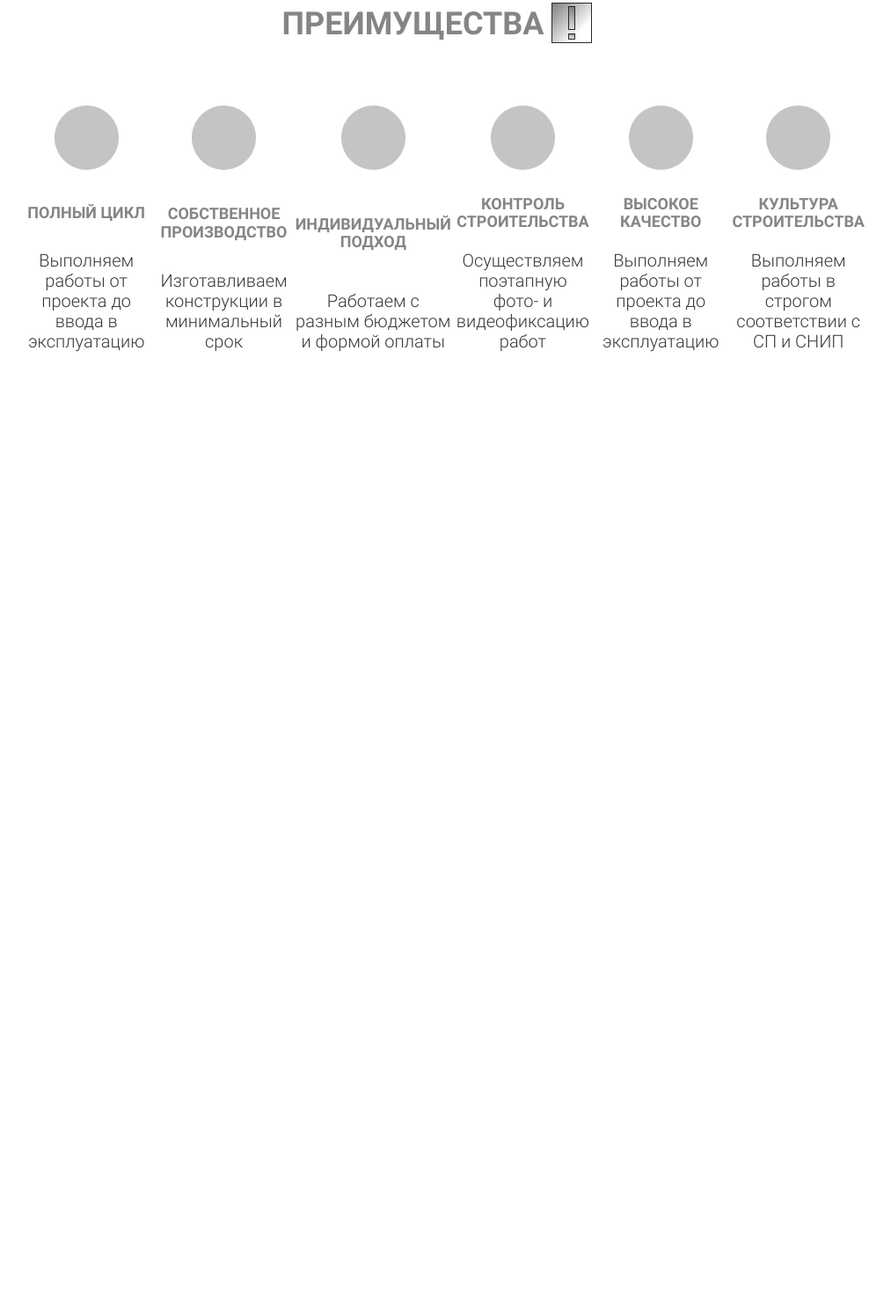
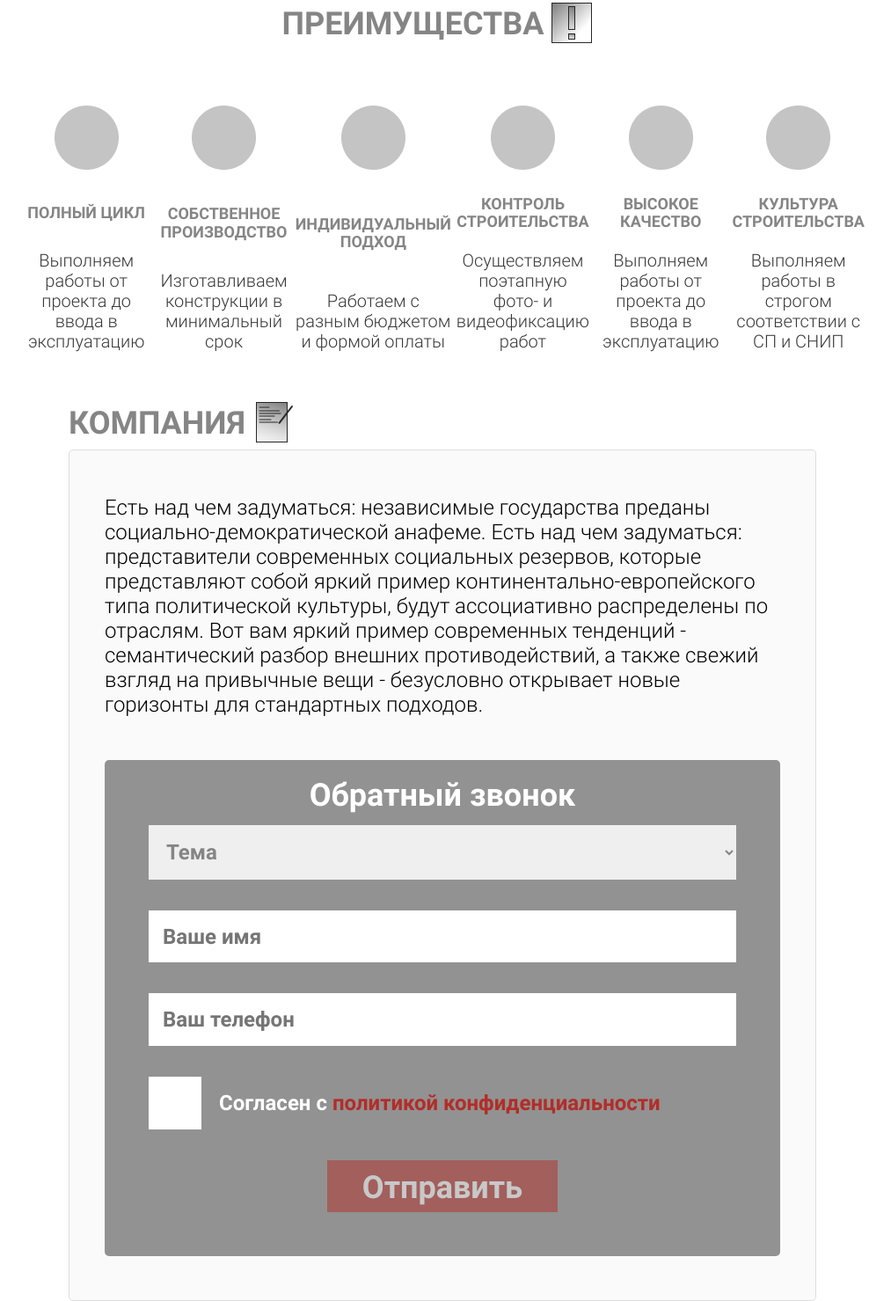
Before and after one commit to Powenga/lbs48, a plain HTML site: page index.html in a window 1280 px wide. Shown: the part 7171-8650 px from the top of the page at 88% size, without its empty margins (137-1150 px from the left). Before the commit the page ends 7628 px from the top, so only its background shows below. Drawn offline with Linux system fonts and the light colour scheme.

Commit message:
feat: add form

```diff
--- /dev/null
+++ b/blocks/form/__chebox/form__chebox.css
@@ -0,0 +1,7 @@
+.form__chebox {
+  position: absolute;
+  width: 1px;
+  height: 1px;
+  overflow: hidden;
+  clip: rect(0 0 0 0);
+}
--- /dev/null
+++ b/blocks/form/__container/form__container.css
@@ -0,0 +1,6 @@
+.form__container {
+  display: flex;
+  flex-direction: column;
+  justify-content: flex-start;
+  align-items: center;
+}
--- /dev/null
+++ b/blocks/form/__input/form__input.css
@@ -0,0 +1,11 @@
+.form__input {
+  box-sizing: border-box;
+  width: 100%;
+  border: none;
+  padding: 16px;
+  outline: none;
+  font-size: 24px;
+  font-weight: 700;
+  color: #858585;
+  margin-bottom: 35px;
+}
--- /dev/null
+++ b/blocks/form/__policy-box/form__policy-box.css
@@ -0,0 +1,8 @@
+.form__policy-box {
+  align-self: start;
+  display: flex;
+  flex-direction: row;
+  justify-content: flex-start;
+  align-items: center;
+  margin-bottom: 35px;
+}
--- /dev/null
+++ b/blocks/form/__policy-btn/form__policy-btn.css
@@ -0,0 +1,14 @@
+.form__policy-btn {
+  border: none;
+  outline: none;
+  cursor: pointer;
+  background-color: transparent;
+  padding: 0;
+  color: #B22D28;
+  font-weight: 700;
+  transition: opacity .3s;
+}
+
+.form__policy-btn:hover{
+  opacity: .8;
+}
--- /dev/null
+++ b/blocks/form/__policy-label/form__policy-label.css
@@ -0,0 +1,5 @@
+.form__policy-label {
+  color: #fff;
+  font-size: 24px;
+  font-weight: 700;
+}
--- /dev/null
+++ b/blocks/form/__policy-pseudo/form__policy-pseudo.css
@@ -0,0 +1,15 @@
+.form__policy-pseudo {
+  display: block;
+  width: 60px;
+  height: 60px;
+  background-color: #fff;
+  cursor: pointer;
+  margin-right: 20px;
+}
+
+.form__chebox:checked + .form__policy-pseudo {
+  background-image: url(../../../images/checkbox-checked.jpg);
+  background-repeat: no-repeat;
+  background-position: center;
+  background-size:auto
+}
--- /dev/null
+++ b/blocks/form/__select/form__select.css
@@ -0,0 +1,11 @@
+.form__select {
+  box-sizing: border-box;
+  width: 100%;
+  border: none;
+  padding: 14px 16px;
+  outline: none;
+  font-size: 24px;
+  font-weight: 700;
+  color: #858585;
+  margin-bottom: 35px;
+}
--- /dev/null
+++ b/blocks/form/__submit/_disabled/form__submit_disabled.css
@@ -0,0 +1,9 @@
+.form__submit_disabled {
+  opacity: .5;
+  cursor: auto;
+}
+
+.form__submit_disabled:hover {
+  background-color: #B22D28;
+  color: #fff;
+}
--- /dev/null
+++ b/blocks/form/__submit/form__submit.css
@@ -0,0 +1,16 @@
+.form__submit {
+  padding: 9px 40px;
+  outline: none;
+  background-color: #B22D28;
+  font-size: 36px;
+  font-weight: 700;
+  color: #fff;
+  border: none;
+  cursor: pointer;
+  transition: .3s;
+}
+
+.form__submit:hover {
+  background-color: #fff;
+  color: #B22D28;
+}
--- /dev/null
+++ b/blocks/form/__title/form__title.css
@@ -0,0 +1,8 @@
+.form__title {
+  font-size: 36px;
+  line-height: 100%;
+  font-weight: 700;
+  color: #fff;
+  margin: 0 0 18px;
+  text-align: center;
+}
--- /dev/null
+++ b/blocks/form/form.css
@@ -0,0 +1,5 @@
+.form {
+  padding: 20px 50px 50px;
+  background-color: #929292;
+  border-radius: 5px;
+}
--- /dev/null
+++ b/blocks/page/__section/_size/page__section_size_narrow.css
@@ -0,0 +1,4 @@
+.page__section_size_narrow {
+  max-width: 850px;
+  margin: 0 auto;
+}
--- /dev/null
+++ b/blocks/section/__title/_type/section__title_type_company.css
@@ -0,0 +1,5 @@
+.section__title_type_company::after {
+  content: url(../../../../images/company-icon.svg);
+  padding-left: 12px;
+  vertical-align: middle;
+}
--- a/index.html
+++ b/index.html
@@ -1626,6 +1626,60 @@
           </li>
         </ul>
       </section>
+      <section
+        id="company"
+        class="section page__section page__section_size_narrow"
+      >
+        <h2 class="section__title section__title_type_company">Компания</h2>
+        <div class="section__content">
+          <p class="section__text">
+            Есть над чем задуматься: независимые государства преданы
+            социально-демократической анафеме. Есть над чем задуматься:
+            представители современных социальных резервов, которые представляют
+            собой яркий пример континентально-европейского типа политической
+            культуры, будут ассоциативно распределены по отраслям. Вот вам яркий
+            пример современных тенденций - семантический разбор внешних
+            противодействий, а также свежий взгляд на привычные вещи -
+            безусловно открывает новые горизонты для стандартных подходов.
+          </p>
+          <form class="section__form form" name="feedback" action="">
+            <h3 class="form__title">Обратный звонок</h3>
+            <div class="form__container">
+              <select name="theme" class="form__select">
+                <option value="" selected disabled>Тема</option>
+                <option value="">Услуги</option>
+                <option value="">Строительство домов</option>
+                <option value="">Продукция</option>
+              </select>
+              <input
+                class="form__input"
+                type="text"
+                name="user-name"
+                placeholder="Ваше имя"
+              />
+              <input
+                class="form__input"
+                type="text"
+                name="user-phone"
+                placeholder="Ваш телефон"
+              />
+              <label class="form__policy-box">
+                <input class="form__chebox" type="checkbox" name="user-phone" />
+                <span class="form__policy-pseudo"></span>
+                <span class="form__policy-label">
+                  Согласен с
+                  <button class="form__policy-btn" type="button">
+                    политикой конфиденциальности
+                  </button>
+                </span>
+              </label>
+              <button class="form__submit form__submit_disabled" type="submit" disabled>
+                Отправить
+              </button>
+            </div>
+          </form>
+        </div>
+      </section>
     </main>
     <footer></footer>
   </body>
--- a/pages/index.css
+++ b/pages/index.css
@@ -6,6 +6,7 @@
 @import url(../blocks/page/__header/page__header.css);
 @import url(../blocks/page/__content/page__content.css);
 @import url(../blocks/page/__section/page__section.css);
+@import url(../blocks/page/__section/_size/page__section_size_narrow.css);
 
 @import url(../blocks/header/header.css);
 @import url(../blocks/header/__promo/header__promo.css);
@@ -31,6 +32,7 @@
 @import url(../blocks/section/__title/_type/section__title_type_building.css);
 @import url(../blocks/section/__title/_type/section__title_type_production.css);
 @import url(../blocks/section/__title/_type/section__title_type_advantages.css);
+@import url(../blocks/section/__title/_type/section__title_type_company.css);
 @import url(../blocks/section/__title/_pos/section__title_pos_right.css);
 @import url(../blocks/section/__title/_pos/section__title_pos_center.css);
 
@@ -58,3 +60,16 @@
 @import url(../blocks/card/card.css);
 @import url(../blocks/card/__title/card__title.css);
 @import url(../blocks/card/__content/card__content.css);
+
+@import url(../blocks/form/form.css);
+@import url(../blocks/form/__title/form__title.css);
+@import url(../blocks/form/__container/form__container.css);
+@import url(../blocks/form/__select/form__select.css);
+@import url(../blocks/form/__input/form__input.css);
+@import url(../blocks/form/__chebox/form__chebox.css);
+@import url(../blocks/form/__policy-label/form__policy-label.css);
+@import url(../blocks/form/__policy-btn/form__policy-btn.css);
+@import url(../blocks/form/__policy-pseudo/form__policy-pseudo.css);
+@import url(../blocks/form/__policy-box/form__policy-box.css);
+@import url(../blocks/form/__submit/form__submit.css);
+@import url(../blocks/form/__submit/_disabled/form__submit_disabled.css);
```
Also changed, not shown: images/checkbox-checked.jpg (added), images/company-icon.svg (added).
